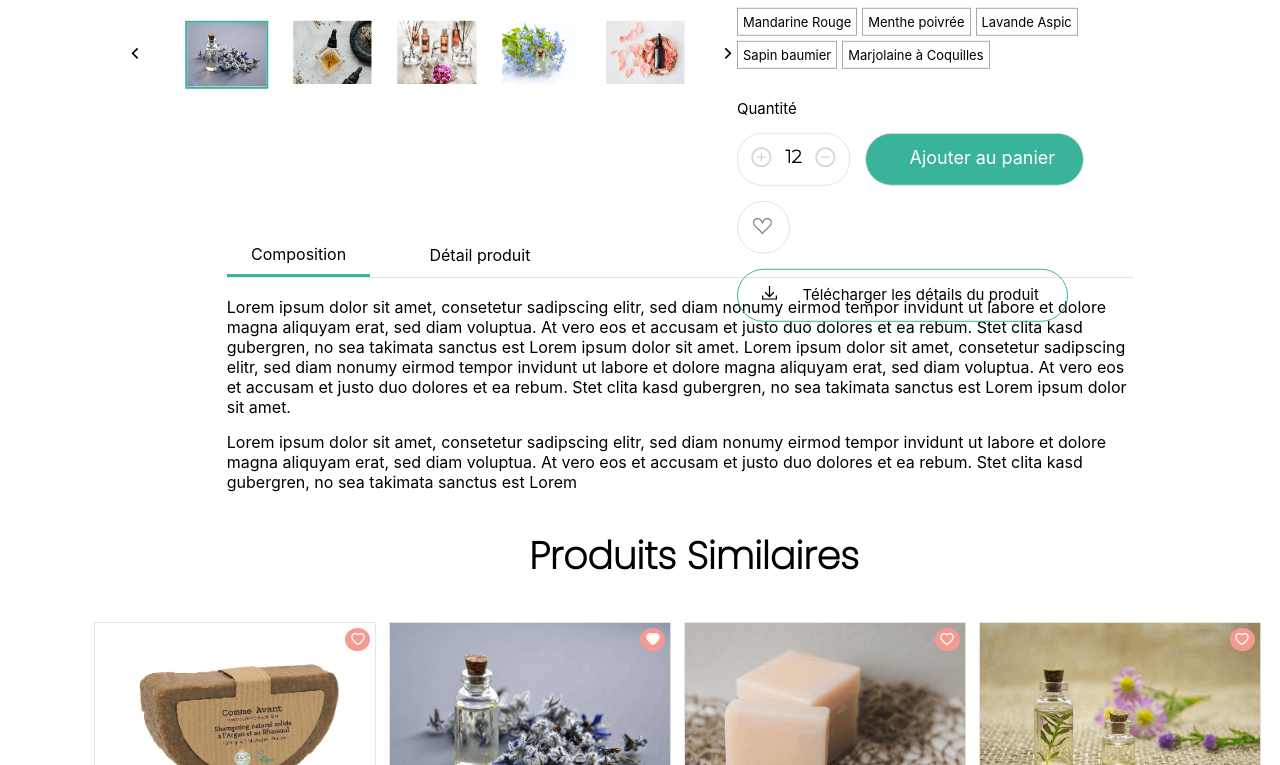
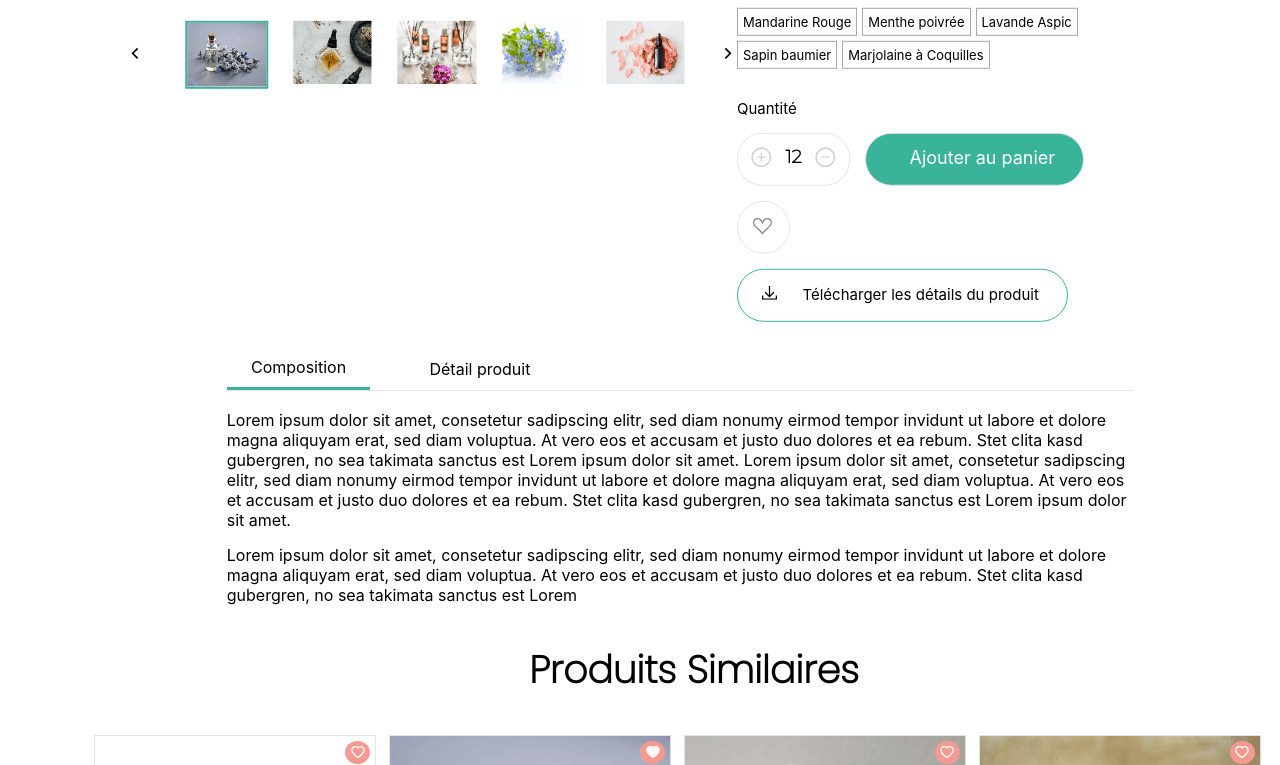
Before and after one commit to yassine121212/Template, a React (Vite) app: page / in a window 1280 px wide. Shown: the part 591-1356 px from the top of the page. Built offline with nearby package versions, Linux system fonts and the light colour scheme.

Commit message:
Update Description.scss

```diff
--- a/src/components/Description/Description.scss
+++ b/src/components/Description/Description.scss
@@ -1,5 +1,5 @@
 .globaldesc{
-     margin-top: -2cm;
+     margin-top: 1cm;
      max-width: 25cm;
      height: 6cm;
     margin-left: 5.5cm;
@@ -16,6 +16,7 @@
           padding-bottom: 10px;
           width: 3.8cm;
           text-align: center;
+          cursor: pointer;
          }
         .active{
             border-bottom: 3px solid #3ab39b;
```
